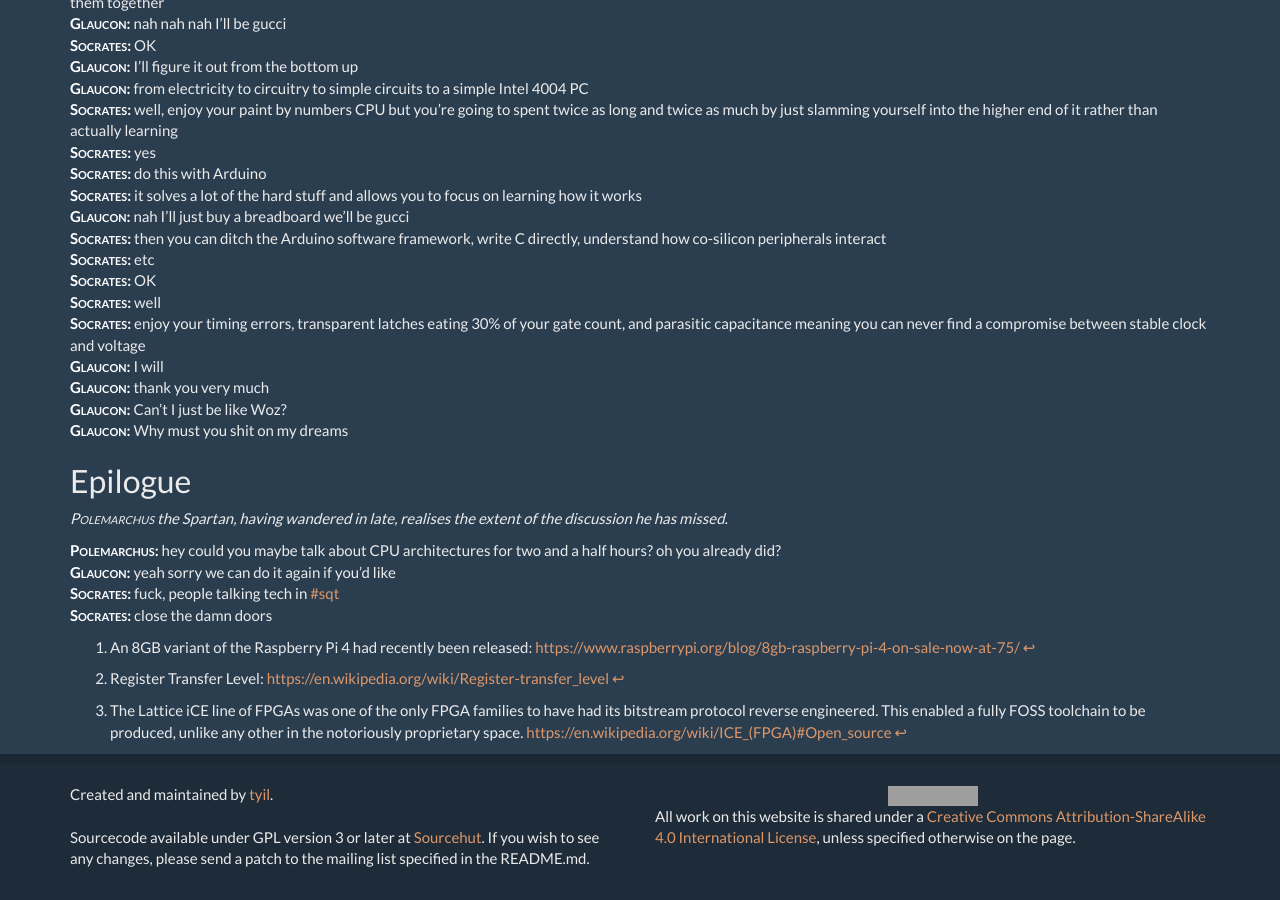
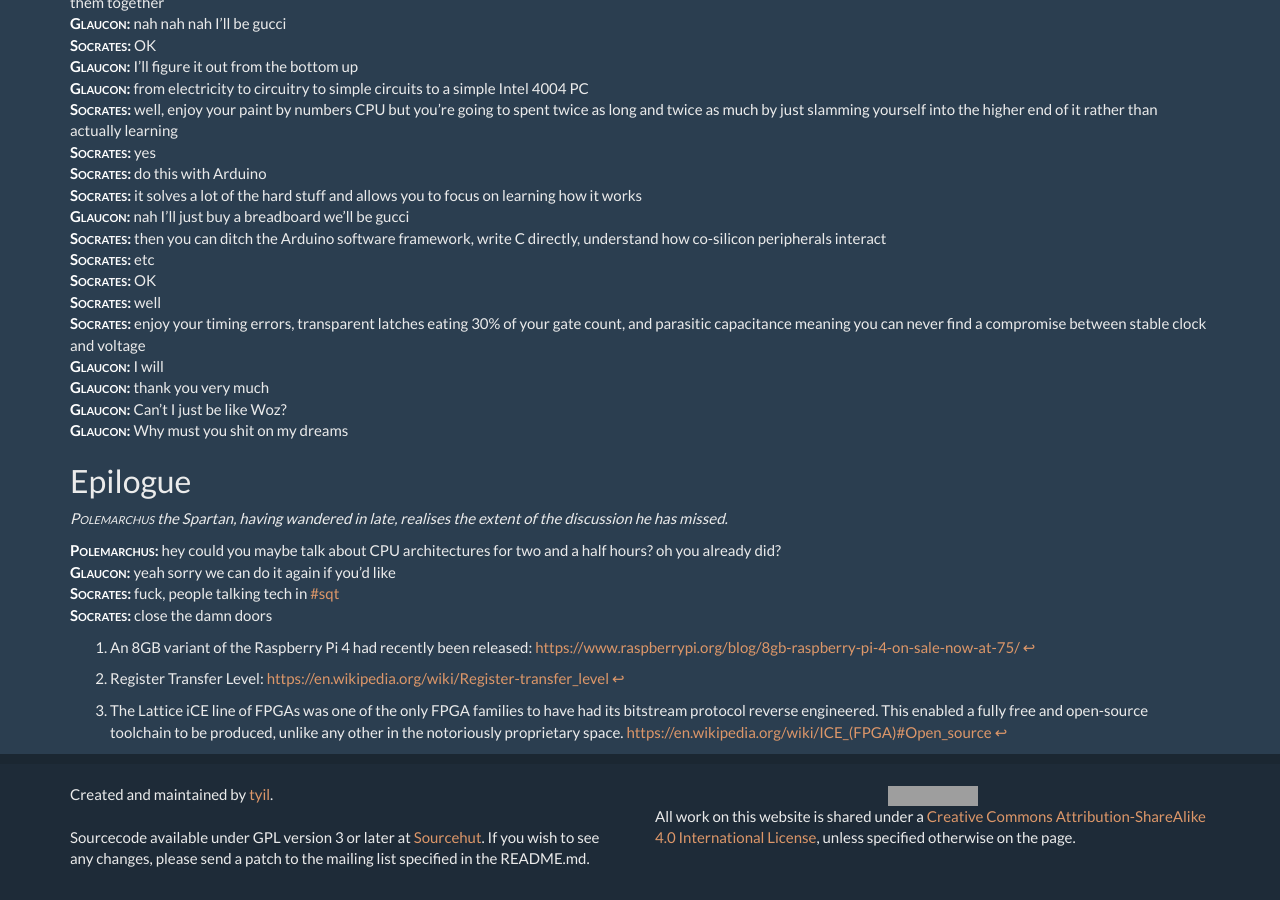
Before and after one commit to scriptkitties/fglt, a Jekyll site: the page built from _agora/book-01-the-tragedy-of-open-hardware.md, in a window 1280 px wide and 900 px high, scrolled down 13570 px. Built offline with Jekyll 4.4.1, drawn with Linux system fonts in a browser that asks for light colours; grey boxes are pictures that could not be loaded.

Commit message:
Expand an acronym in a footnote

```diff
--- a/_agora/book-01-the-tragedy-of-open-hardware.md
+++ b/_agora/book-01-the-tragedy-of-open-hardware.md
@@ -645,4 +645,4 @@ Epilogue
 
 [^rpi]: An 8GB variant of the Raspberry Pi 4 had recently been released: <https://www.raspberrypi.org/blog/8gb-raspberry-pi-4-on-sale-now-at-75/>
 [^rtl]: Register Transfer Level: <https://en.wikipedia.org/wiki/Register-transfer_level>
-[^ice]: The Lattice iCE line of FPGAs was one of the only FPGA families to have had its bitstream protocol reverse engineered. This enabled a fully FOSS toolchain to be produced, unlike any other in the notoriously proprietary space. <https://en.wikipedia.org/wiki/ICE_(FPGA)#Open_source>
+[^ice]: The Lattice iCE line of FPGAs was one of the only FPGA families to have had its bitstream protocol reverse engineered. This enabled a fully free and open-source toolchain to be produced, unlike any other in the notoriously proprietary space. <https://en.wikipedia.org/wiki/ICE_(FPGA)#Open_source>
```
